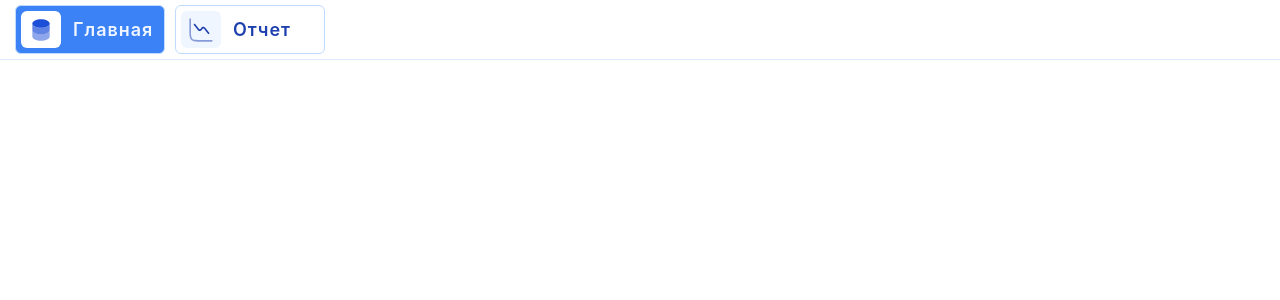
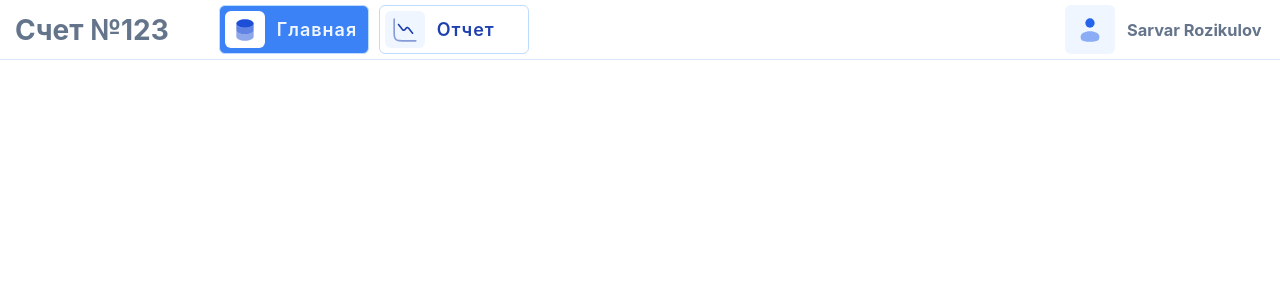
Before and after one commit to 1skRov/e_pos, a Vue app: page /report in a window 1280 px wide. Shown: the top 300 px of the page. Built offline with nearby package versions, Linux system fonts and the light colour scheme.

Commit message:
header update

```diff
--- a/src/assets/styles/base.scss
+++ b/src/assets/styles/base.scss
@@ -22,6 +22,18 @@
   --blue-800: #1e40af;
   --blue-900: #1e3a8a;
   --blue-950: #172554;
+
+  --slate-50:  #f8fafc;
+  --slate-100: #f1f5f9;
+  --slate-200: #e2e8f0;
+  --slate-300: #cbd5e1;
+  --slate-400: #94a3b8;
+  --slate-500: #64748b;
+  --slate-600: #475569;
+  --slate-700: #334155;
+  --slate-800: #1e293b;
+  --slate-900: #0f172a;
+  --slate-950: #020617;
 }
 
 body {
--- a/src/views/MainHeader.vue
+++ b/src/views/MainHeader.vue
@@ -10,6 +10,8 @@ const setActive = (item) => {
 
 <template>
   <div class="main">
+    <div style="display: flex; align-items: center; height: 100%">
+      <div class="check"><h1>Счет №123</h1></div>
       <div class="navigation" :class="{ 'active-navigation': activeItem === 'Главная' }"
            @click="setActive('Главная')">
         <div class="navigation-icon">
@@ -51,18 +53,42 @@ const setActive = (item) => {
         <div class="navigation-title">Отчет</div>
       </div>
     </div>
+    <div class="profile">
+      <div class="profile-icon">
+        <svg viewBox="0 0 24 24" xmlns="http://www.w3.org/2000/svg">
+          <g id="SVGRepo_bgCarrier" stroke-width="0"></g>
+          <g id="SVGRepo_tracerCarrier" stroke-linecap="round" stroke-linejoin="round"></g>
+          <g id="SVGRepo_iconCarrier">
+            <circle cx="12" cy="6" r="4" fill="currentColor"></circle>
+            <path opacity="0.5"
+                  d="M20 17.5C20 19.9853 20 22 12 22C4 22 4 19.9853 4 17.5C4 15.0147 7.58172 13 12 13C16.4183 13 20 15.0147 20 17.5Z"
+                  fill="currentColor"></path>
+          </g>
+        </svg>
+      </div>
+      <div class="profile-name"><h3>Sarvar Rozikulov</h3></div>
+    </div>
+  </div>
 </template>
 
 <style scoped lang="scss">
 .main {
   padding: 5px 15px;
   display: flex;
+  align-items: center;
+  justify-content: space-between;
   border-bottom: 1px solid var(--blue-100);
+}
+
+.check {
+  margin-right: 50px;
+  color: var(--slate-500);
 }
 
 .navigation {
   display: flex;
   align-items: center;
+  height: 100%;
   gap: 12px;
   padding: 5px;
   margin-right: 10px;
@@ -100,6 +126,7 @@ const setActive = (item) => {
 
   .navigation-icon {
     background: #ffffff;
+
     svg {
       color: var(--blue-700)
     }
@@ -109,4 +136,33 @@ const setActive = (item) => {
     color: var(--blue-50)
   }
 }
+
+.profile {
+  display: flex;
+  min-width: 200px;
+  align-items: center;
+  gap: 12px;
+  height: 100%;
+  cursor: pointer;
+
+  .profile-icon {
+    width: 50px;
+    height: 100%;
+    background: var(--blue-50);
+    border-radius: 6px;
+    align-items: center;
+    justify-content: center;
+    display: flex;
+
+    svg {
+      width: 28px;
+      height: 28px;
+      color: var(--blue-600);
+    }
+  }
+
+  .profile-name {
+    color: var(--slate-500);
+  }
+}
 </style>
```
Lines whose indentation alone changed are shown as unchanged.
